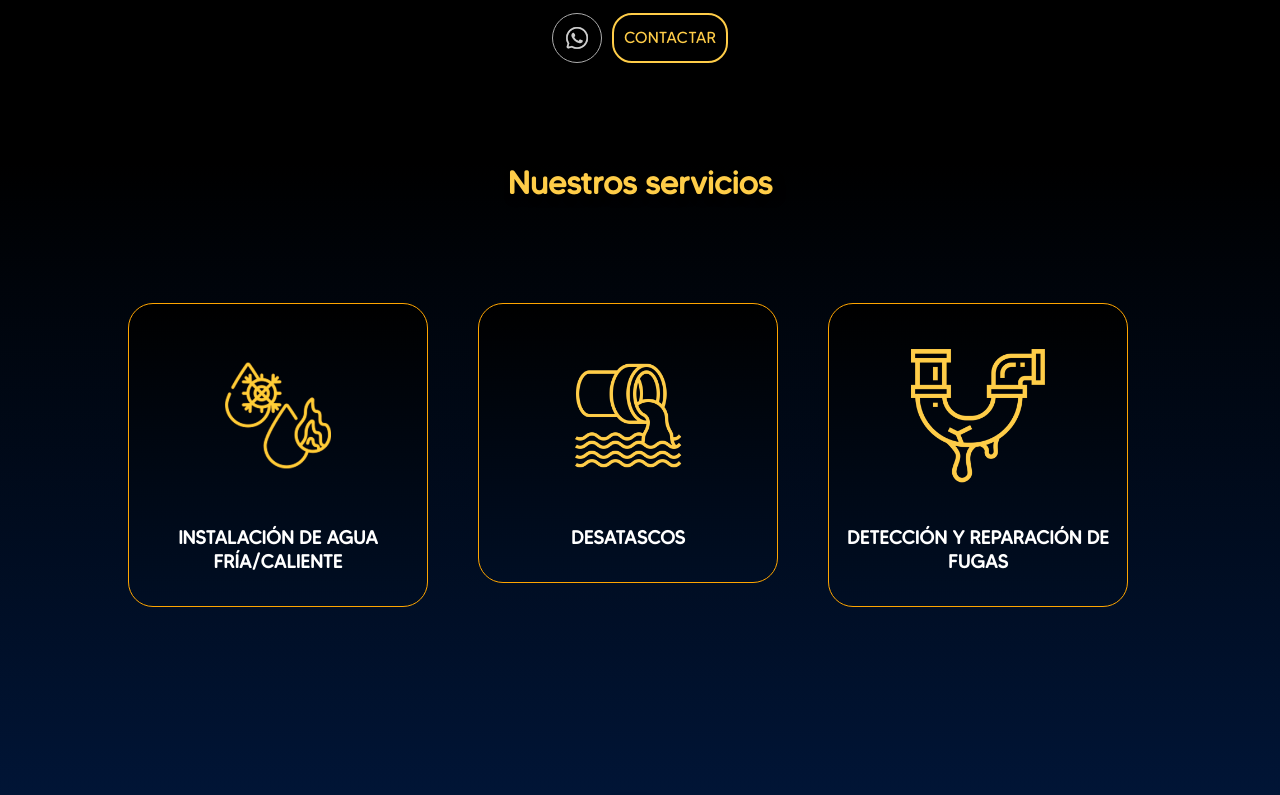
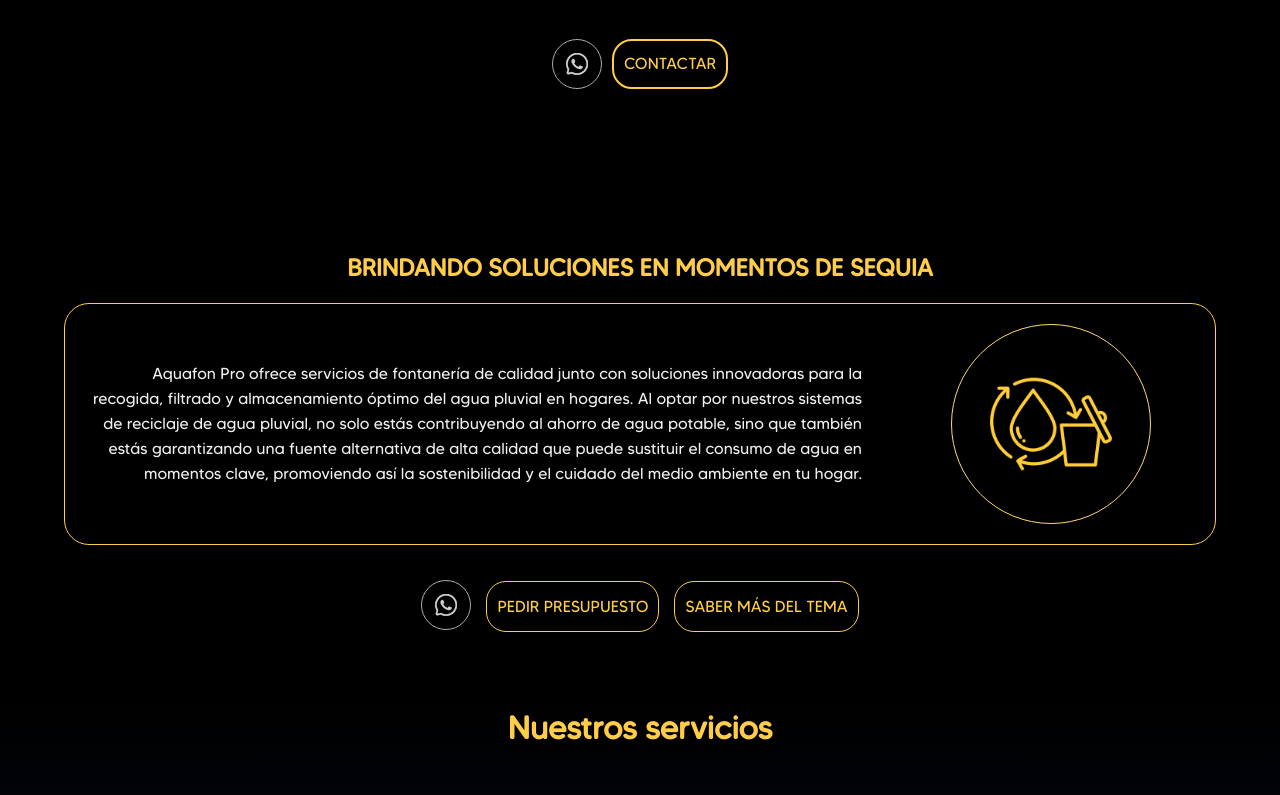
Before and after one commit to lrocoiers/LandingAquafonPro, a plain HTML site: page index.html in a window 1280 px wide. Shown: the part 1915-2710 px from the top of the page. Drawn offline with Linux system fonts and the light colour scheme.

Commit message:
MEJORAS EN EL CSS DE RESPONSIVE +NUEVA INFO
AGREGADO DE NUEVA INFO COMO EL SERVICIO DE RECICLAJE DE AGUAS FLUVIALES.
MEJORA EN EL RESPONSIVE

```diff
--- a/estilo.css
+++ b/estilo.css
@@ -141,13 +141,28 @@
     transform: scale(1.1);
 }
 .imagenesdeServicio{
+   width: 100%;
+   display: flex;
+   flex-direction: row;
+   box-sizing: border-box;
+   justify-content: center;
+   align-items: center;
+   overflow:hidden;
 
-    display: flex;
-    flex-direction: row;
-    height: 100%;
-    justify-content: center;
-    gap: 50px;
 }
+.imagenesdeServicio img{
+    width: 20%;
+    height: 20%;
+}
+@media screen and (max-width: 630px) {
+    .contenedor2-CalidadServicio img {
+        height: 150px;
+        width: 150px;
+    }
+}
+
+
+
 .contenedor2-CalidadServicio p{
     font-size: 1.5em;
     width:500px ;
@@ -195,6 +210,81 @@
     background-color: #866d27c5; /* Cambia el color de fondo al pasar el mouse */
     color: #fff; /* Cambia el color del texto al pasar el mouse */
 }
+
+/*CONTENEDOR DE TODOS LOS SERVICIOS*/
+.contenedorAguasPluvial{
+    width: 100%;
+    height: auto;
+    display: flex;
+    flex-direction: column;
+    justify-content: center;
+    align-items: center;
+    padding: 5%;
+    background-color: #000000;
+}
+.contenedorAguasPluvial h2{
+    width: 100%;
+    font-size: 1.5 em;
+}
+.descripcionServiceAguasPluvial{
+    margin-top: 20px;
+    border: 1px solid #ffcd48;
+    border-radius: 25px;
+    display: flex;
+    box-sizing: border-box;
+    flex-direction: row;
+    align-items: center;
+    padding: 20px;
+    background-image: linear-gradient(to bottom, rgba(0, 0, 0, 0.7), rgba(0, 0, 0, 0.3)),url(/imagenes/watter-Fontaneria-Fondo\ de\ agua.jpg);
+}
+.imgAguaPluvial{
+    width: 200px;
+    height: 200px;
+    border: 1px solid #fdd872;
+    border-radius: 50%;
+    margin-left: 8%;
+
+}
+.contenBotonAguasPluvial{
+    margin-top: 25px;
+    display: flex;
+    flex-direction: row;
+    align-items: center;
+    gap: 15px;
+    padding: 10px;
+
+}
+.contenBotonAguasPluvial button{
+    padding: 15px 10px;
+    border-radius: 20px;
+    background-color: transparent; /* Sin relleno de fondo */
+    border: 1px solid #ffcd48;
+    color: #ffcd48; /* Color del texto */
+    font-family:'FonAquaFon Made';
+    font-size: 16px; /* Tamaño del texto */
+    cursor: pointer;
+    transition: transform .3s;
+
+}
+.contenBotonAguasPluvial img{
+    width: 50px;
+    height: 50px;
+    border: 1px solid orange;
+    border-radius: 50%;
+    padding: 10px;
+    filter: grayscale(100%);
+    transition: transform 0.3s;
+    transition: filter 0.3s ease;
+}
+.contenBotonAguasPluvial  button:hover{
+    transform: scale(1.1);
+
+}
+.contenBotonAguasPluvial  img:hover{
+    transform: scale(1.1);
+    filter: grayscale(0%);
+}
+
 section {
     display: flex;
     flex-direction: column;
@@ -202,6 +292,7 @@
     position: relative;
     background:linear-gradient(to bottom, #000000, #011941,#013a41);
     justify-content: center;
+    align-items: center;
 }
 h1{
    font-size: 4em;
--- a/index.html
+++ b/index.html
@@ -53,9 +53,9 @@
     <!--CALIDAD DE SERVICIOS-->
     <div class="contenedor2-CalidadServicio">
         <div class="imagenesdeServicio">
-            <img src="imagenes/icon- Servicio - PreciosTRansparentes.png" alt="Imagen de calidad de servicio, precios transparentes en trabajo de fontaneria" class="imagen1">
-            <img src="imagenes/icon-Servicio - Fontaneros de confianza.png" alt="Imagen de calidad de servicio, fontanero de confianza. "class="imagen2">
-            <img src="imagenes/icon-Servicio - Garantia en todos los trabajos.png" alt="Imagen de garantia en todos los trabajos de fontaneria."class="imagen3">
+            <img src="imagenes/icon- Servicio - PreciosTRansparentes.png" alt="Imagen de calidad de servicio, precios transparentes en trabajo de fontaneria" class="imagenCalidad">
+            <img src="imagenes/icon-Servicio - Fontaneros de confianza.png" alt="Imagen de calidad de servicio, fontanero de confianza. "class="imagenCalida">
+            <img src="imagenes/icon-Servicio - Garantia en todos los trabajos.png" alt="Imagen de garantia en todos los trabajos de fontaneria."class="imagenCalidad">
         </div>
         <p class="texto-sticky">En <strong style="color:#ffcd48;">AQUAFON PRO</strong>, nos enorgullece ofrecer servicios de fontanería de primera clase en  <strong style="color:#ffcd48;">Barcelona</strong>, enfocados en la excelencia, la confiabilidad y la satisfacción del cliente.</p>
         <p class="texto-sticky">¡Contáctanos hoy mismo y descubre por qué somos la mejor opción para todas tus necesidades de fontanería!</p>
@@ -65,6 +65,21 @@
         </div>
     </div>
     <!--CATEGORIAS DE SERVICIOS-->
+<section>
+    <div class="contenedorAguasPluvial">
+        <h2>BRINDANDO SOLUCIONES EN MOMENTOS DE SEQUIA</h2>
+        <div class="descripcionServiceAguasPluvial">
+            <p>Aquafon Pro ofrece servicios de fontanería de calidad junto con soluciones innovadoras para la recogida, filtrado y almacenamiento óptimo del agua pluvial en hogares. Al optar por nuestros sistemas de reciclaje de agua pluvial, no solo estás contribuyendo al ahorro de agua potable, sino que también estás garantizando una fuente alternativa de alta calidad que puede sustituir el consumo de agua en momentos clave, promoviendo así la sostenibilidad y el cuidado del medio ambiente en tu hogar.</p>
+            <img src="/imagenes/icon- aguas-residuales.png" alt="imagen en movimiento de servicio de aguas pluviales" class="imgAguaPluvial">
+        </div>
+        <div class="contenBotonAguasPluvial">
+             <a href="#"><img src="/imagenes/Icon-Whatsapp.png" alt="icono de whatsapp"></a>
+             <button>PEDIR PRESUPUESTO</button>
+             <button>SABER MÁS DEL TEMA</button>
+        </div>
+    </div>
+</section>
+
 <section class="section-service">
     <h1 class="titulo-Service">Nuestros servicios</h1>
     <div class="container">
@@ -217,6 +232,7 @@
 </div>
 
 </div>
+<!--MAPA OCULTO
 <section class="ubicacionEmpresa">
     <div class="tittleBoxUbi">
         <img src="imagenes/icon-mapa-ubi.png" style="width: 90px;height: 90px;" alt="Ubicacion de mapa de AquafonPro, Fontaneria">
@@ -229,7 +245,7 @@
         </div>
     </div>
 </section>
-
+-->
 <!--PIE DE PAGINA -->
     <footer>
         <img src="imagenes/icon-[200px]-AquafonPRO-White.png" alt="">
```
Also changed, not shown: service.html (+1 -1 lines).
